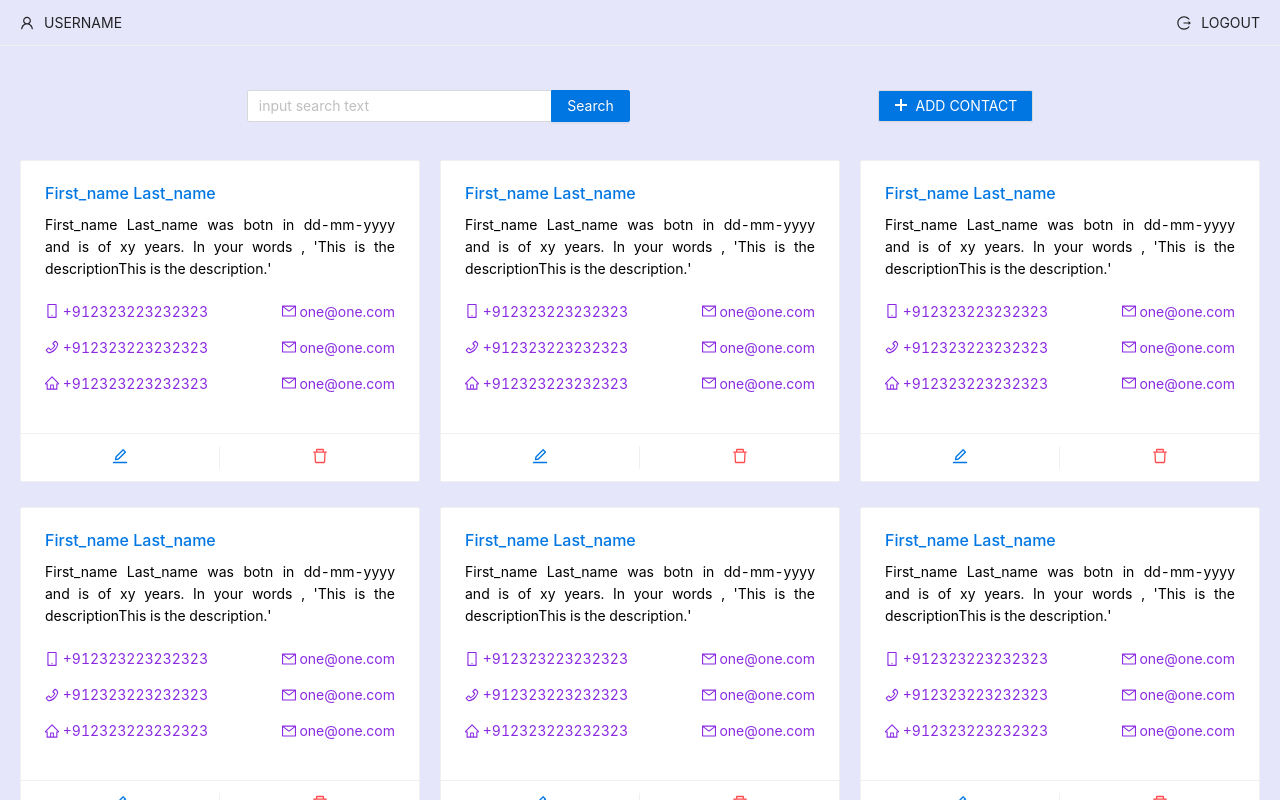
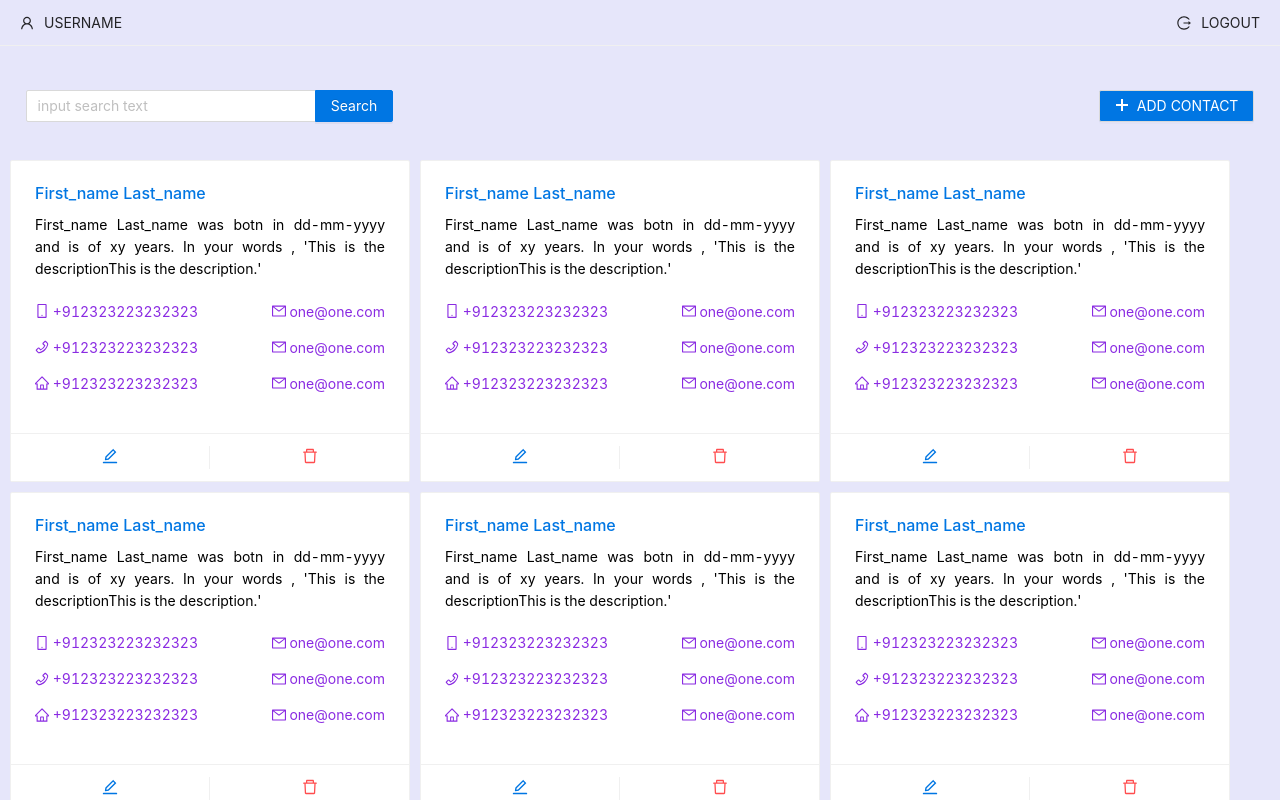
Before and after one commit to DhirajB7/AddressBook, a React (Create React App) app: page /home in a window 1280 px wide. Shown: the top 800 px of the page. Built offline with nearby package versions, Linux system fonts and the light colour scheme.

Commit message:
Better CSS

```diff
--- a/src/App.css
+++ b/src/App.css
@@ -77,16 +77,20 @@
   margin-top: 7%;
   margin-bottom: 3%;
   display: flex;
-  justify-content: space-evenly;
+  justify-content: space-between;
+  margin-left: 2%;
+  margin-right: 2%;
 }
 
-.search-container{
-    width: 30%;
+.search-container {
+  width: 30%;
 }
 
 .contact-list {
+  padding-left: 10px;
+  padding-right: 10px;
   display: flex;
-  justify-content: space-evenly;
+  justify-content: safe;
   flex-wrap: wrap;
 }
 
--- a/src/pages/dashboard/Dashboard.jsx
+++ b/src/pages/dashboard/Dashboard.jsx
@@ -15,7 +15,7 @@ const Dashboard = () => {
       </div>
 
       <div className="contact-list">
-        {[1, 2, 3, 4, 5, 6, 7].map((a) => (
+        {[1, 2, 3, 4, 5, 6, 7, 8, 9, 10, 1, 1, 1, 1, 1, 1,1,1,1,1,1,1].map((a) => (
           <ContactCard key={a} />
         ))}
       </div>
--- a/src/pages/dashboard/card/ContactCard.jsx
+++ b/src/pages/dashboard/card/ContactCard.jsx
@@ -11,7 +11,7 @@ const { Meta } = Card;
 const ContactCard = () => {
   return (
     <Card
-      style={{ width: 400, marginBottom:"2%"}}
+      style={{ width: 400, marginBottom:"10px",marginRight:"10px"}}
       bordered
        actions={[<EditModal key="edit" />, <DeleteModal/>]}
     >
```
